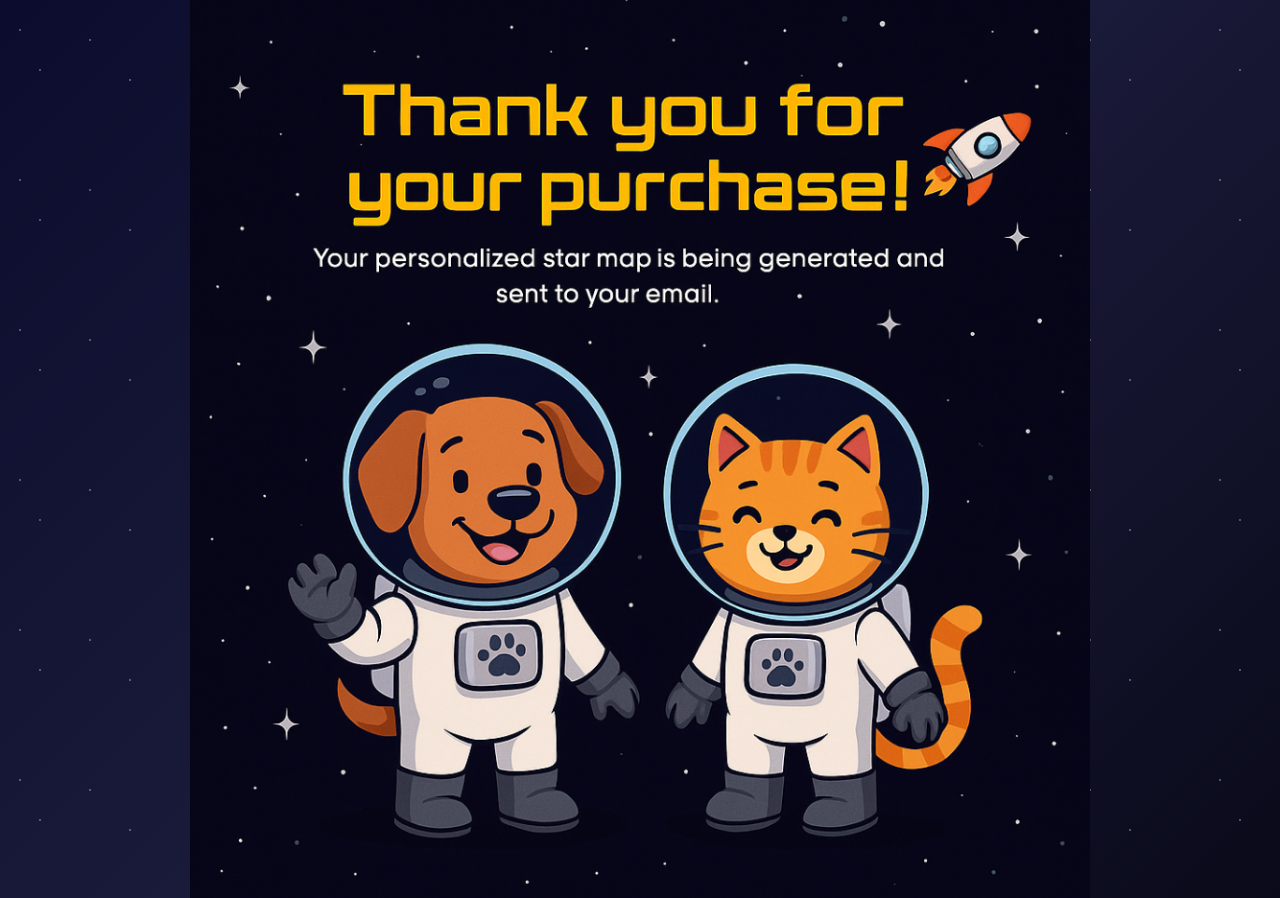
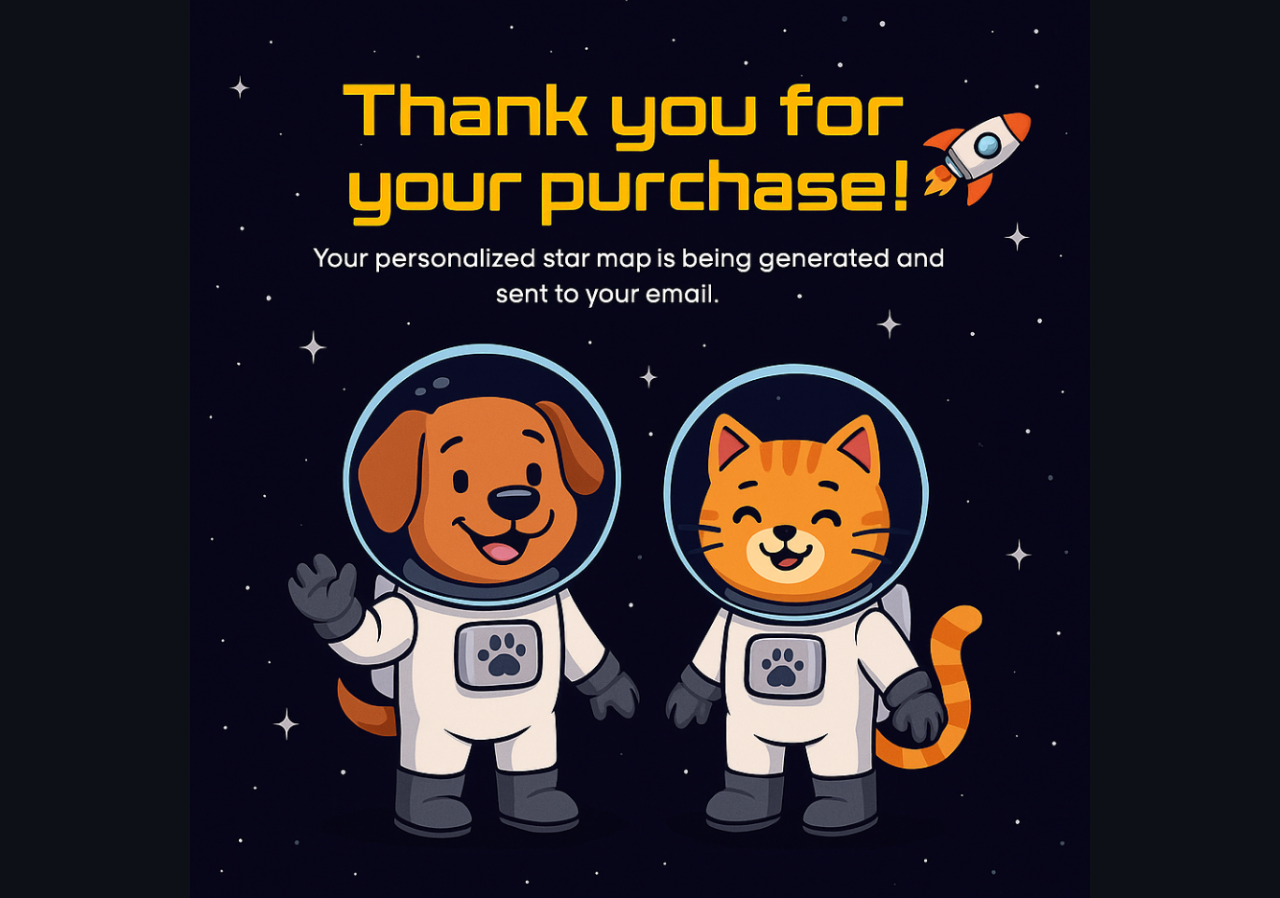
Before and after one commit to Xanakin1/StarPaws, a website: page public/success.html in a window 1280 px wide. Drawn offline with Linux system fonts and the light colour scheme.

Commit message:
Update success.html

```diff
--- a/public/success.html
+++ b/public/success.html
@@ -7,36 +7,19 @@
     body {
       margin: 0;
       padding: 0;
-      background: linear-gradient(135deg, #0c0c2e 0%, #1a1a3a 50%, #0a0a1a 100%);
+      background: #0d1117; /* Closer to your image's background color */
       min-height: 100vh;
       display: flex;
       justify-content: center;
       align-items: center;
-      position: relative;
-    }
-
-    /* Add CSS stars */
-    body::before {
-      content: '';
-      position: absolute;
-      top: 0;
-      left: 0;
-      width: 100%;
-      height: 100%;
-      background-image:
-        radial-gradient(1px 1px at 20px 30px, #fff, transparent),
-        radial-gradient(1px 1px at 40px 70px, #fff, transparent),
-        radial-gradient(1px 1px at 90px 40px, #fff, transparent),
-        radial-gradient(1px 1px at 130px 80px, #fff, transparent);
-      background-repeat: repeat;
-      background-size: 200px 150px;
-      z-index: -1;
     }
 
     .illustration {
       width: 90%;
       max-width: 900px;
-      z-index: 1;
+      /* Make sure border-radius and box-shadow are removed */
+      border-radius: 0;
+      box-shadow: none;
     }
   </style>
 </head>
```
